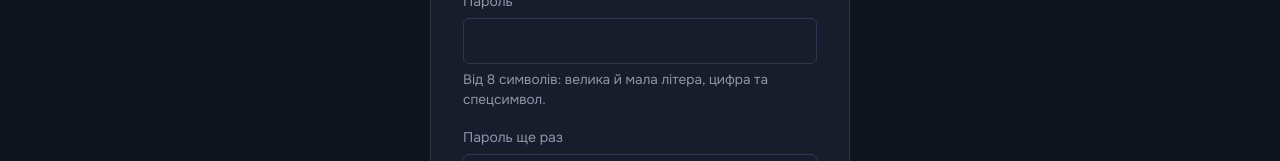
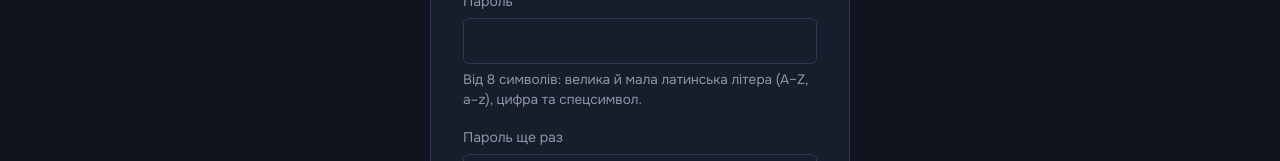
Before and after one commit to Gennadiy-Zubariev/online-cinema-service, a React (Vite) app in the folder frontend/: page /register in a window 1280 px wide. Shown: the part 307-468 px from the top of the page. Built offline with nearby package versions, Linux system fonts and the light colour scheme; no server answers; a web font is replaced by a local one.

Commit message:
fix(frontend): password hint says letters must be Latin
Co-Authored-By: Claude Opus 5.5 <noreply@anthropic.com>

```diff
--- a/frontend/src/api/messages.ts
+++ b/frontend/src/api/messages.ts
@@ -24,9 +24,9 @@ const EXACT: Record<string, string> = {
   'Image must be a JPEG, PNG or WebP image.': 'Підходять лише зображення JPEG, PNG або WebP.',
   'Replies to replies are not allowed.': 'Відповісти можна лише на коментар, не на відповідь.',
   'Password must contain at least one uppercase letter':
-    'Пароль має містити хоча б одну велику літеру.',
+    'Пароль має містити хоча б одну велику латинську літеру (A–Z).',
   'Password must contain at least one lowercase letter':
-    'Пароль має містити хоча б одну малу літеру.',
+    'Пароль має містити хоча б одну малу латинську літеру (a–z).',
   'Password must contain at least one digit': 'Пароль має містити хоча б одну цифру.',
   'Password must contain at least one special character':
     'Пароль має містити хоча б один спецсимвол.',
--- a/frontend/src/components/PasswordHint.tsx
+++ b/frontend/src/components/PasswordHint.tsx
@@ -1,4 +1,8 @@
 // Same rules as the backend (validate_password_strength + length 8-128).
 export function PasswordHint() {
-  return <span className="hint">Від 8 символів: велика й мала літера, цифра та спецсимвол.</span>
+  return (
+    <span className="hint">
+      Від 8 символів: велика й мала латинська літера (A–Z, a–z), цифра та спецсимвол.
+    </span>
+  )
 }
```
